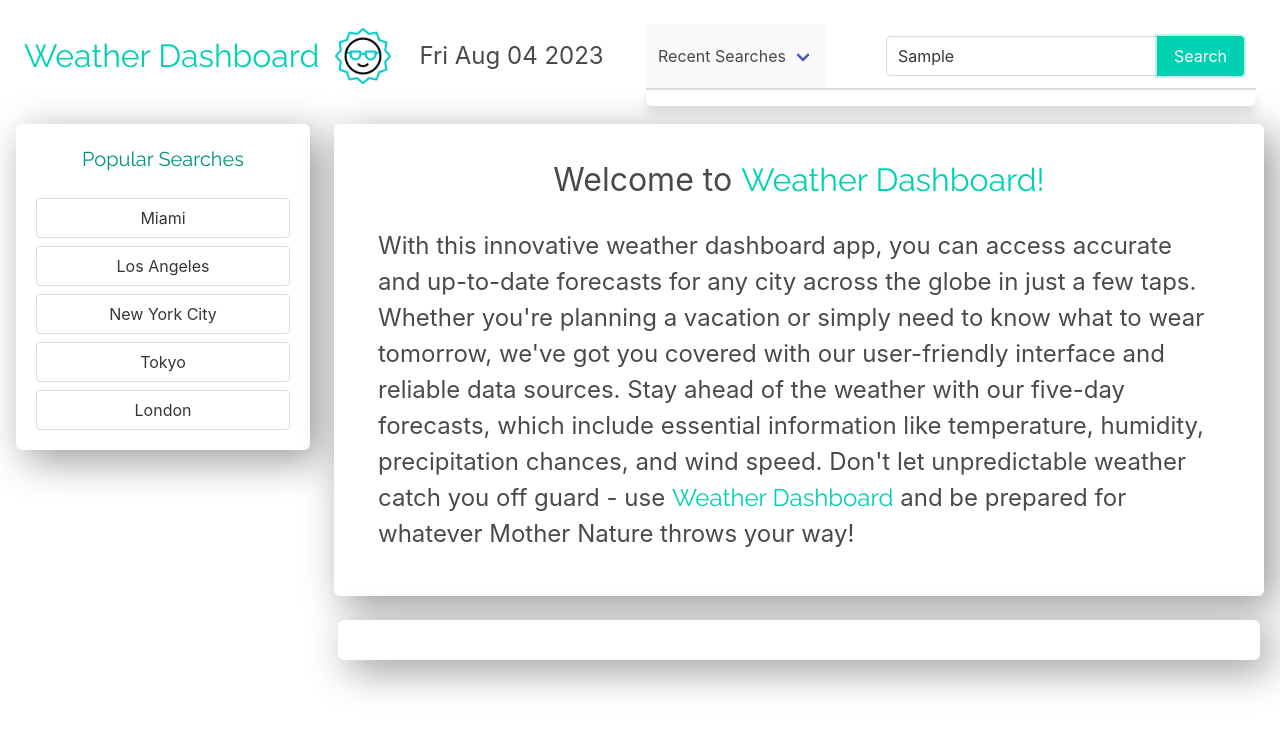
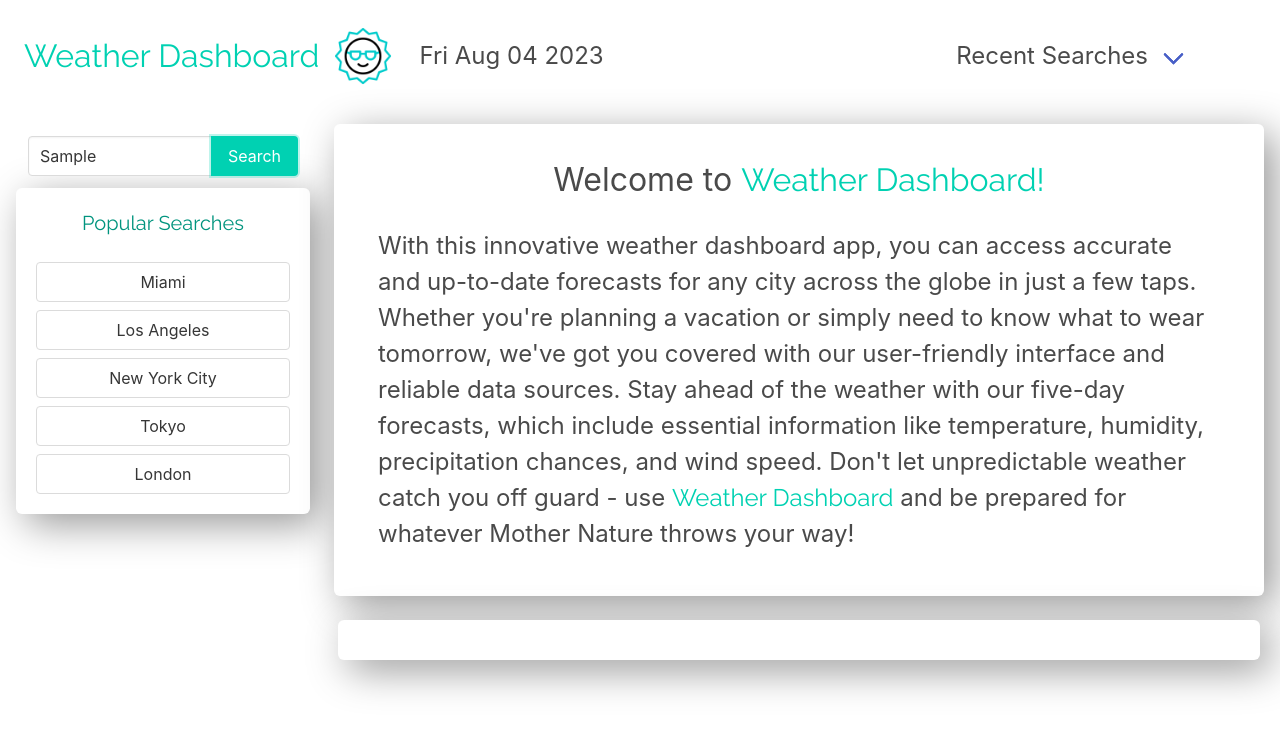
Before and after one commit to newprice247/Weather-Dashboard, a website: page index.html in a window 1280 px wide. Both pictures are taken after typing "Sample" into the empty fields and a click on the button "Search". Drawn offline with nearby package versions, Linux system fonts and the light colour scheme; no server answers.

Commit message:
fixed recent searches

```diff
--- a/assets/script.js
+++ b/assets/script.js
@@ -1,9 +1,8 @@
 
 var today = new Date()
+var searchHistory = [];
+var getRecentSearches = () => {
 
-var recent = [];
-
-var getRecentSearches = () => {
     var searchHistory = JSON.parse(localStorage.getItem("city"))
     console.log(searchHistory)
     $.each(searchHistory, (i, val) => {
@@ -13,6 +12,7 @@ var getRecentSearches = () => {
             </a>
         `)
     })
+    return searchHistory;
 }
 
 getRecentSearches()
@@ -38,12 +38,18 @@ $('#search').on('click', function () {
     $('.fiveDay').html(``)
     $('.fiveDay').addClass('box')
     var city = $('.input').val()
-    if (!recent.includes(city)) {
-        recent.push(city);
+    if (!searchHistory.includes(city)) {
+        searchHistory.push(city);
     }
-    console.log(recent)
+
+    $('.navbar-dropdown').append(`
+            <a class="navbar-item recentItem">
+                ${city}
+            </a>
+        `)
+    console.log(searchHistory)
     getWeather(city)
-    localStorage.setItem("city", JSON.stringify(recent))
+    localStorage.setItem("city", JSON.stringify(searchHistory))
 
 })
 
@@ -54,16 +60,17 @@ $('.recentItem').on('click', function () {
     getWeather(city)
 })
 
-var dropped = false;
-$('.has-dropdown').on('click', function () {
-    if(dropped !== true) {
-        $('.has-dropdown').addClass('is-active')
-        dropped = true
-    } else {
-        $('.has-dropdown').removeClass('is-active')
-        dropped = false
-    }
-})
+// var dropped = false;
+// $('.has-dropdown').on('click', function (event) {
+//     if(dropped !== true) {
+//         $('.has-dropdown').addClass('is-active')
+//         dropped = true
+//     } else {
+//         $('.has-dropdown').removeClass('is-active')
+//         dropped = false
+//     }
+//     event.stopPropagation();
+// })
 
 var getWeather = (city) => {
     var requestUrl = `https://api.openweathermap.org/data/2.5/forecast?&q=${city}&units=imperial&cnt=&appid=4ab8fb0f640052a7c1fc096698340e94`;
--- a/index.html
+++ b/index.html
@@ -28,13 +28,18 @@
                     </figure>
                 </div>
             </div>
-            <div class="navbar-item has-dropdown">
-                <a class="navbar-link mr-6">
+            <div class="navbar-item has-dropdown is-hoverable">
+                <a class="navbar-link mr-6 is-size-4">
                   Recent Searches
                 </a>
                 <div class="navbar-dropdown">
                   <!-- Recent Search History goes here -->
                 </div>
+        </nav>
+    </header>
+    <main>
+        <section class="columns m-1">
+            <div class="column is-3">
                 <div>
                     <div class="level-item m-3">
                         <div class="field has-addons">
@@ -49,11 +54,6 @@
                         </div>
                     </div>
                 </div>
-        </nav>
-    </header>
-    <main>
-        <section class="columns m-1">
-            <div class="column is-3">
                 <!-- <div id="recentSearches" class="box has-text-centered">
                     <p class="is-size-5 mb-5 has-text-primary-dark search">Recent Searches</p>
                     <div class="select">
```
Lines whose indentation alone changed are shown as unchanged.
